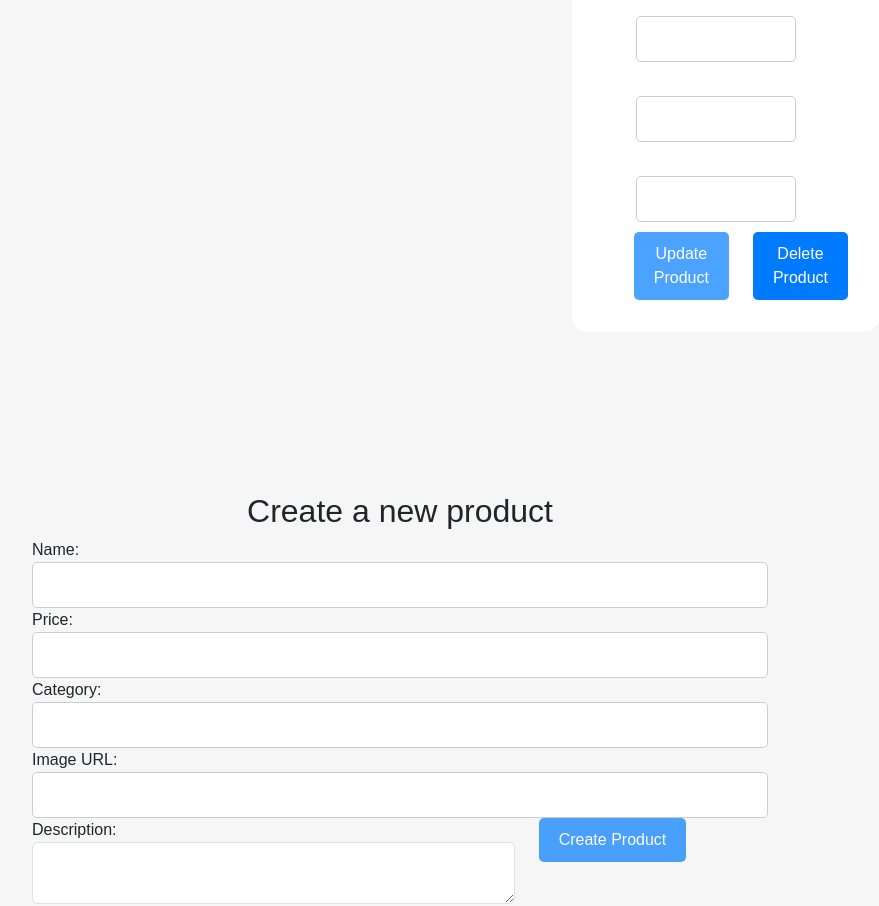
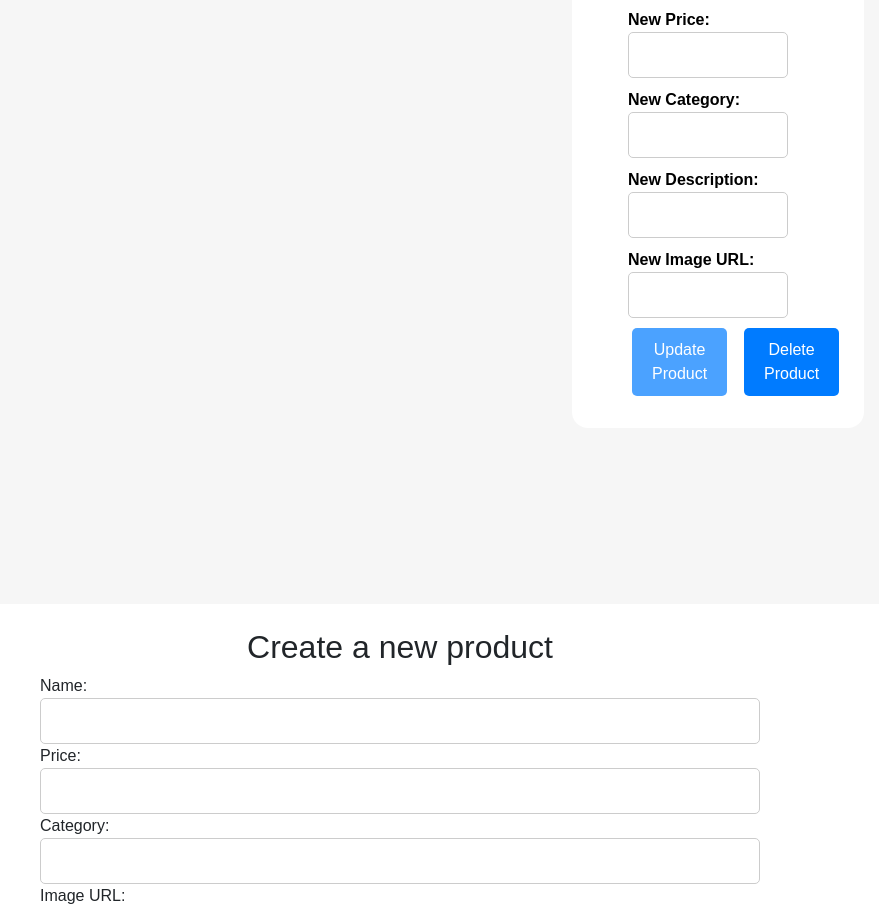
Before and after one commit to Austin-opps/final-project-frontend, a React (Create React App) app: page /adminProfile in a window 1280 px wide. Shown: the part 298-1204 px from the top of the page, without its empty margins (240-1119 px from the left). Built offline with nearby package versions, Linux system fonts and the light colour scheme; no server answers; a web font is replaced by a local one.

Commit message:
Added some prompts

```diff
--- a/src/pages/adminProfile/AdminProfile.js
+++ b/src/pages/adminProfile/AdminProfile.js
@@ -62,6 +62,14 @@ function AdminProfile() {
 
       if (response.ok) {
         console.log("Product updated successfully!");
+        window.alert("Product updated successfully!");
+        setUpdateData({
+          name: "",
+          price: "",
+          category: "",
+          image: "",
+          description: "",
+        })
         // You can perform additional actions after successful update
       } else {
         console.error("Failed to update product.");
@@ -71,8 +79,8 @@ function AdminProfile() {
     }
   };
 
-  const handleDelete = async (e) => {
-    e.preventDefault();
+  const handleDelete = async () => {
+    // e.preventDefault();
     try {
       const response = await fetch(`/products/${id}`, {
         method: "DELETE",
@@ -82,6 +90,8 @@ function AdminProfile() {
         console.log("Product deleted successfully!");
         setProductData({}); // Clear the product data after deletion
         setUpdateData({}); // Clear the updateData
+        window.alert("Product deleted successfully!");
+
       } else {
         console.error("Failed to delete product.");
       }
@@ -106,6 +116,15 @@ function AdminProfile() {
 
       if (response.ok) {
         console.log("Product created successfully!");
+
+        setNewProduct({
+          name: "",
+          price: "",
+          category: "",
+          image: "",
+          description: "",
+        });
+        window.alert("Product created successfully!");
         // Reset the form or perform additional actions
       } else {
         console.error("Failed to create product.");
@@ -116,7 +135,7 @@ function AdminProfile() {
   };
   return (
     <div>
-      <div className="row">
+      <div className="row p-3">
         <div className="col-11 col-md-8 col-sm-10 text-center mx-auto">
           <input
             type="text"
@@ -132,9 +151,15 @@ function AdminProfile() {
             <>
               <div className="admin-product-card">
                 <h2>{productData.name}</h2>
-            <p><strong>Price:</strong> {productData.price}</p>
-            <p><strong>Category:</strong> {productData.category}</p>
-            <p><strong>Description:</strong> {productData.description}</p>
+                <p>
+                  <strong>Price:</strong> {productData.price}
+                </p>
+                <p>
+                  <strong>Category:</strong> {productData.category}
+                </p>
+                <p>
+                  <strong>Description:</strong> {productData.description}
+                </p>
                 {/* Display other product details */}
                 <img src={productData.image} alt={productData.name} />
               </div>
@@ -147,7 +172,7 @@ function AdminProfile() {
             <p>Product not available</p>
           ) : (
             <>
-          <form className="update-form text-white">
+              <form className="update-form text-black">
                 {/* Input fields for updating data */}
                 <div className="form-row ">
                   <label>New Product Name:</label>
@@ -170,12 +195,25 @@ function AdminProfile() {
                   />
                 </div>
                 <div className="form-row">
+                  <label>New Category:</label>
+                  <input
+                    type="text"
+                    value={updateData.category}
+                    onChange={(e) =>
+                      setUpdateData({ ...updateData, category: e.target.value })
+                    }
+                  />
+                </div>
+                <div className="form-row">
                   <label>New Description:</label>
                   <input
                     type="text"
                     value={updateData.description}
                     onChange={(e) =>
-                  setUpdateData({ ...updateData, description: e.target.value })
+                      setUpdateData({
+                        ...updateData,
+                        description: e.target.value,
+                      })
                     }
                   />
                 </div>
@@ -219,14 +257,13 @@ function AdminProfile() {
           )}
         </div>
       </div>
-      <div className="container">
+      <div className="container bg-white p-4 ">
         <div className="row ">
           <div className="col-11 col-md-8 col-sm-10 text-center mx-auto">
             <h2>Create a new product</h2>
           </div>
           <div className="col-11 col-md-8 col-sm-10 mx-auto">
-
-        <form>
+            <form id="create-form">
               <label>Name:</label>
               <input
                 type="text"
@@ -269,17 +306,19 @@ function AdminProfile() {
 
             }
           /> */}
-          <textarea className="form-control"
+                  <textarea
+                    className="form-control"
                     value={newProduct.description}
                     onChange={(e) =>
-              setNewProduct({ ...newProduct, description: e.target.value })
-
+                      setNewProduct({
+                        ...newProduct,
+                        description: e.target.value,
+                      })
                     }
                   />
-
                 </div>
                 {/* Add more input fields for other properties */}
-          <div className="col-3 col-md-3 col-sm-3  ">
+                <div className="col-3 col-md-3 col-sm-3 p-2 mt-3 mr-3 ">
                   <button
                     onClick={handleCreate}
                     className={`admin-button ${
@@ -294,7 +333,6 @@ function AdminProfile() {
             </form>
           </div>
         </div>
-
       </div>
     </div>
   );
```
Lines whose indentation alone changed are shown as unchanged.
